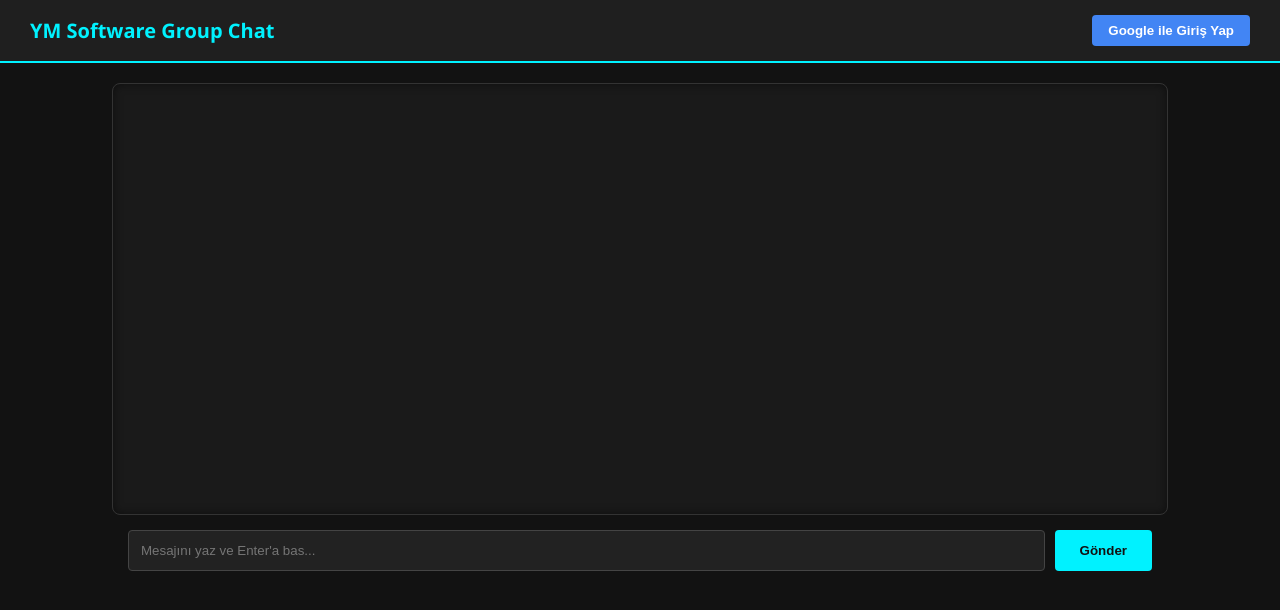
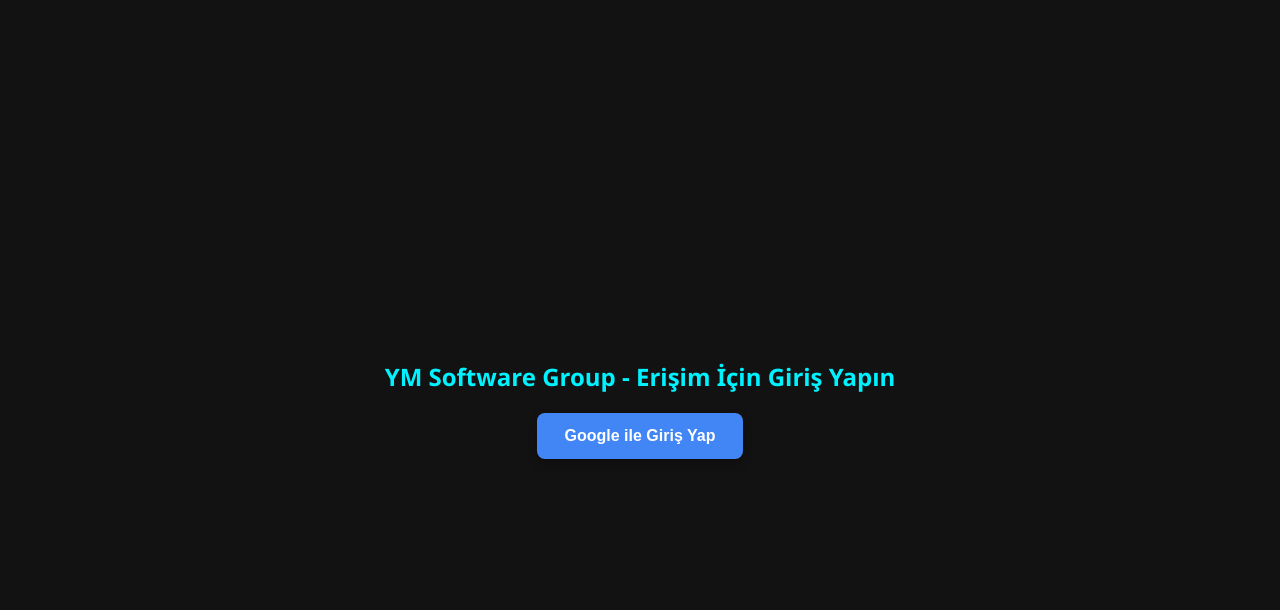
Before and after one commit to yahyagencel/mini-chatbot, a website: page public/index.html in a window 1280 px wide. Drawn offline with Linux system fonts and the light colour scheme; no server answers.

Commit message:
Update index.html

```diff
--- a/public/index.html
+++ b/public/index.html
@@ -18,6 +18,52 @@
             flex-direction: column;
             align-items: center;
             height: 100vh;
+            overflow: hidden;
+        }
+
+        /* Zorunlu Giriş Ekranı (Kilit Perdesi) */
+        #auth-overlay {
+            position: fixed;
+            top: 0;
+            left: 0;
+            width: 100%;
+            height: 100%;
+            background: #121212;
+            display: flex;
+            flex-direction: column;
+            justify-content: center;
+            align-items: center;
+            z-index: 9999;
+        }
+
+        #auth-overlay h2 {
+            color: #00f2ff;
+            margin-bottom: 20px;
+            font-size: 24px;
+        }
+
+        .big-login-btn {
+            background: #4285F4;
+            color: white;
+            border: none;
+            padding: 14px 28px;
+            border-radius: 8px;
+            cursor: pointer;
+            font-size: 16px;
+            font-weight: bold;
+            box-shadow: 0 4px 10px rgba(0,0,0,0.3);
+        }
+
+        .big-login-btn:hover {
+            background: #357ae8;
+        }
+
+        #app-container {
+            display: none; /* Giriş yapılana kadar tamamen gizli */
+            width: 100%;
+            height: 100%;
+            flex-direction: column;
+            align-items: center;
         }
 
         #header {
@@ -38,18 +84,10 @@
             color: #00f2ff;
         }
 
-        #login-btn {
-            background: #4285F4;
-            color: white;
-            border: none;
-            padding: 8px 16px;
-            border-radius: 4px;
-            cursor: pointer;
+        #user-info {
+            color: #00ff66;
+            font-size: 14px;
             font-weight: bold;
-        }
-
-        #login-btn:hover {
-            background: #357ae8;
         }
 
         #chat-window {
@@ -110,9 +148,17 @@
 </head>
 <body>
 
+    <!-- Giriş Yapılmadıysa Çıkacak Zorunlu Ekran -->
+    <div id="auth-overlay">
+        <h2>YM Software Group - Erişim İçin Giriş Yapın</h2>
+        <button class="big-login-btn" onclick="googleGiris()">Google ile Giriş Yap</button>
+    </div>
+
+    <!-- Giriş Yapılınca Açılacak Ana Sohbet Ekranı -->
+    <div id="app-container">
         <div id="header">
             <h1>YM Software Group Chat</h1>
-        <button id="login-btn" onclick="googleGiris()">Google ile Giriş Yap</button>
+            <div id="user-info"></div>
         </div>
 
         <div id="chat-window"></div>
@@ -120,6 +166,7 @@
         <div class="input-area">
             <input type="text" id="mesaj-kutusu" placeholder="Mesajını yaz ve Enter'a bas...">
             <button class="gonder-btn" onclick="mesajGonder()">Gönder</button>
+        </div>
     </div>
 
     <script>
@@ -137,19 +184,30 @@
             firebase.initializeApp(firebaseConfig);
         }
 
-        // Giriş yönlendirmesi dönüşünü yakala
-        firebase.auth().getRedirectResult()
-            .then((result) => {
-                if (result.user) {
-                    alert("Giriş başarılı, hoş geldin " + result.user.displayName);
+        const authOverlay = document.getElementById("auth-overlay");
+        const appContainer = document.getElementById("app-container");
+        const userInfo = document.getElementById("user-info");
+
+        // Oturum durumunu sürekli takip et (Zorunlu Giriş Kontrolü)
+        firebase.auth().onAuthStateChanged((user) => {
+            if (user) {
+                // Giriş yapıldıysa perdeyi kaldır, uygulamayı göster
+                authOverlay.style.display = "none";
+                appContainer.style.display = "flex";
+                userInfo.textContent = user.displayName;
+            } else {
+                // Giriş yapılmadıysa siteyi kilitle ve giriş ekranını göster
+                authOverlay.style.display = "flex";
+                appContainer.style.display = "none";
             }
-            }).catch((error) => {
-                console.error("Giriş hatası:", error);
         });
 
         function googleGiris() {
             const provider = new firebase.auth.GoogleAuthProvider();
-            firebase.auth().signInWithRedirect(provider);
+            firebase.auth().signInWithPopup(provider).catch((error) => {
+                alert("Giriş başarısız: " + error.message);
+                console.error(error);
+            });
         }
 
         const inputField = document.getElementById("mesaj-kutusu");
@@ -165,9 +223,12 @@
         function mesajGonder() {
             const mesajMetni = inputField.value.trim();
             if (mesajMetni !== "") {
+                const user = firebase.auth().currentUser;
+                const isim = user ? user.displayName : "Misafir";
+
                 const yeniMesaj = document.createElement("div");
                 yeniMesaj.className = "mesaj";
-                yeniMesaj.textContent = "Sen: " + mesajMetni;
+                yeniMesaj.textContent = isim + ": " + mesajMetni;
                 chatWindow.appendChild(yeniMesaj);
                 chatWindow.scrollTop = chatWindow.scrollHeight;
                 inputField.value = "";
```
Lines whose indentation alone changed are shown as unchanged.
